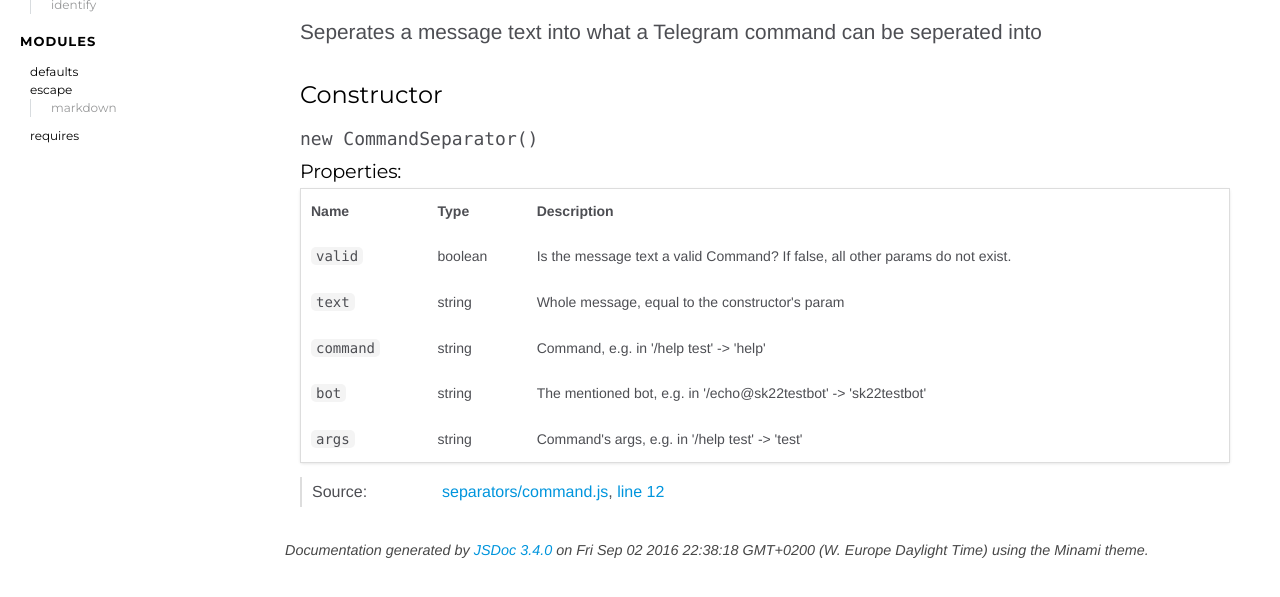
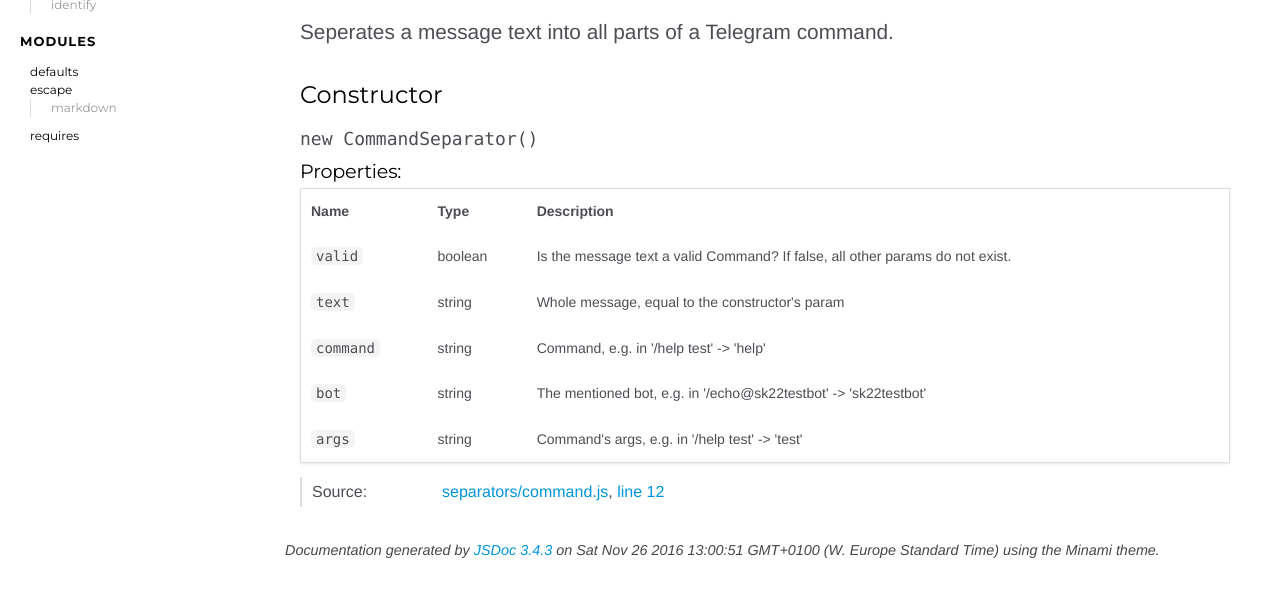
Before and after one commit to 22sk/botapijs-telegram, a website: page docs/CommandSeparator.html in a window 1280 px wide. Shown: the part 151-748 px from the top of the page. Drawn offline with nearby package versions, Linux system fonts and the light colour scheme.

Commit message:
Updated docs

```diff
--- a/docs/CommandSeparator.html
+++ b/docs/CommandSeparator.html
@@ -44,7 +44,7 @@
         CommandSeparator
         </h2>
 
-            <div class="class-description"><p>Seperates a message text into what a Telegram command can be seperated into</p></div>
+            <div class="class-description"><p>Seperates a message text into all parts of a Telegram command.</p></div>
 
 
 </header>
@@ -309,7 +309,7 @@
 <br class="clear">
 
 <footer>
-    Documentation generated by <a href="https://github.com/jsdoc3/jsdoc">JSDoc 3.4.0</a> on Fri Sep 02 2016 22:38:18 GMT+0200 (W. Europe Daylight Time) using the Minami theme.
+    Documentation generated by <a href="https://github.com/jsdoc3/jsdoc">JSDoc 3.4.3</a> on Sat Nov 26 2016 13:00:51 GMT+0100 (W. Europe Standard Time) using the Minami theme.
 </footer>
 
 <script>prettyPrint();</script>
```
Also changed, not shown: docs/Command.html (+1 -1 lines), docs/Manual.html (+1 -1 lines), docs/TelegramBot.html (+2 -2 lines), docs/defaults.js.html (+1 -1 lines), docs/escape.js.html (+1 -1 lines), docs/handlers_command.js.html (+1 -1 lines), docs/index.html (+2 -2 lines), docs/manuals.js.html (+1 -1 lines), docs/module-defaults.html (+1 -1 lines), docs/module-escape.html (+1 -1 lines), docs/module-requires.html (+1 -1 lines), docs/requires.js.html (+1 -1 lines), docs/separators_command.js.html (+2 -2 lines), docs/telegram-bot.js.html (+2 -2 lines).
